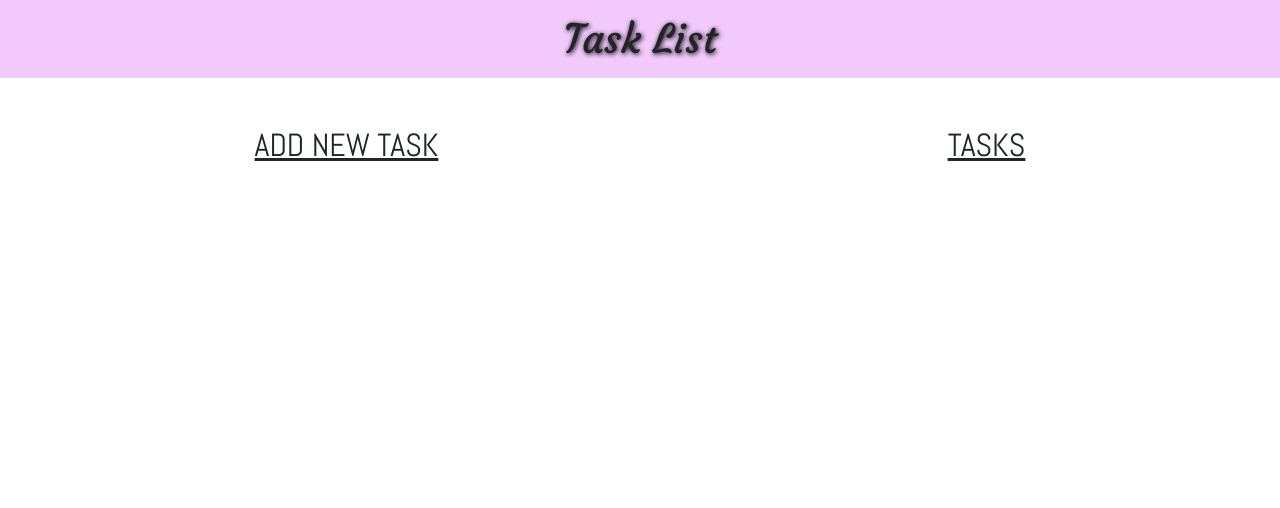
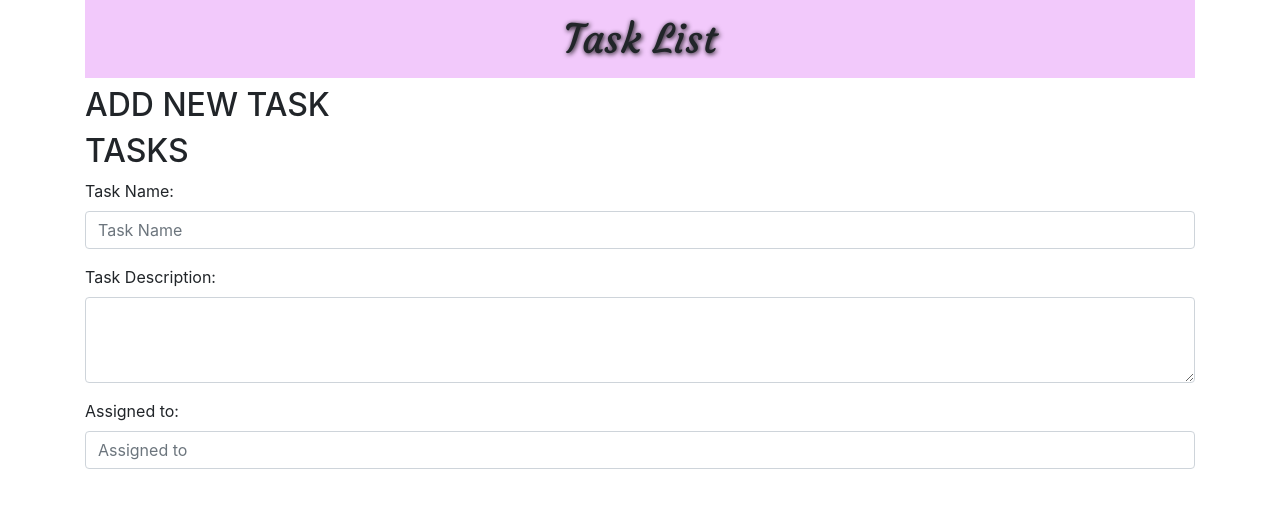
Before and after one commit to AshleyU/Task-List, a plain HTML site: page index.html in a window 1280 px wide. Drawn offline with nearby package versions, Linux system fonts and the light colour scheme.

Commit message:
Updating layout

```diff
--- a/index.html
+++ b/index.html
@@ -17,12 +17,26 @@
     <title>Task List</title>
     </head>
     <body>
+        <div class="container">
             <h1>Task List</h1>
-
-    <div class="d-flex d-flex justify-content-around headings">
 
             <h2>ADD NEW TASK</h2>
             <h2>TASKS</h2>
+
+            <form>
+                <div class="form-group">
+                    <label for="exampleFormControlInput1">Task Name:</label>
+                    <input type="email" class="form-control" id="exampleFormControlInput1" placeholder="Task Name">
+                </div>
+                <div class="form-group">
+                    <label for="exampleFormControlTextarea1">Task Description:</label>
+                    <textarea class="form-control" id="exampleFormControlTextarea1" rows="3"></textarea>
+                </div>
+                <div class="form-group">
+                    <label for="exampleFormControlInput1">Assigned to:</label>
+                    <input type="email" class="form-control" id="exampleFormControlInput1" placeholder="Assigned to">
+                </div>
+            </form>
 
         </div>
 
```
Lines whose indentation alone changed are shown as unchanged.
